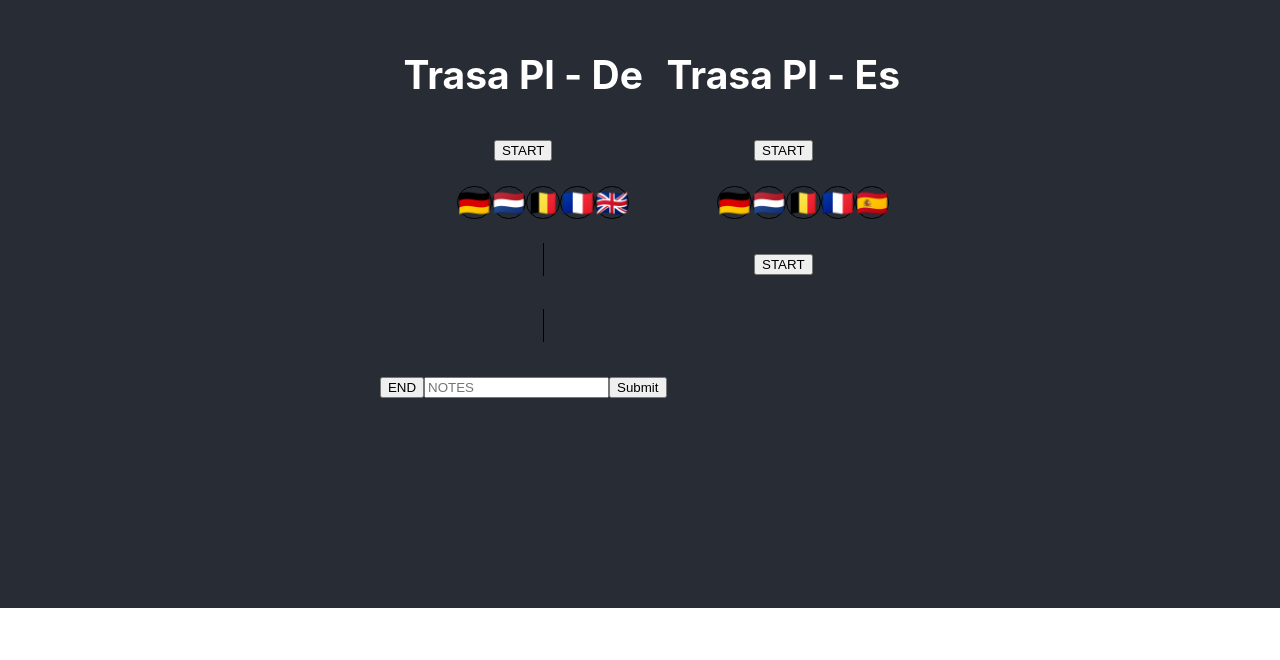
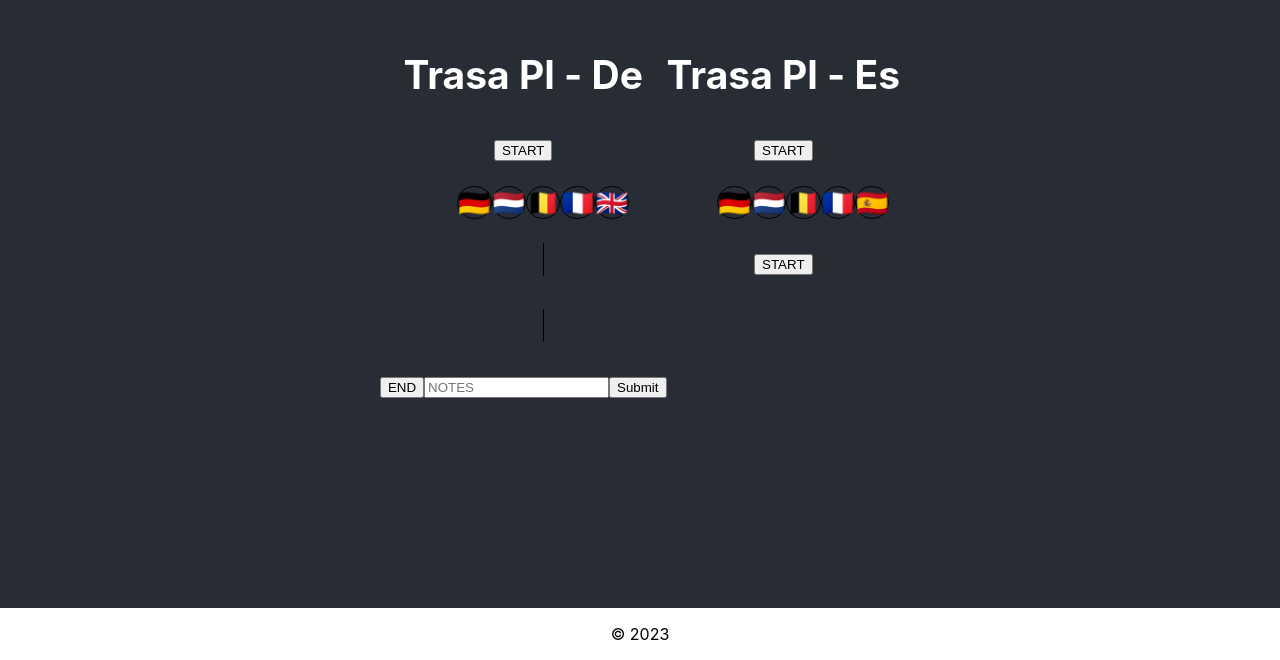
Before and after one commit to qolvap/driver-app, a React (Create React App) app: page / in a window 1280 px wide. Shown: the part 192-852 px from the top of the page. Before the commit the page ends 800 px from the top, so only its background shows below. Built offline with nearby package versions, Linux system fonts and the light colour scheme.

Commit message:
checking the last changes

```diff
--- a/src/App.tsx
+++ b/src/App.tsx
@@ -1,5 +1,6 @@
 import React from 'react';
 import FlagList  from './components/FlagsList.tsx';
+import CopyrightNotice from './components/Copyright.tsx';
 import './App.css';
 
 function App() {
@@ -8,6 +9,7 @@ function App() {
       <header className="App-header">
       <FlagList />
       </header>
+      < CopyrightNotice />
     </div>
   );
 }
--- /dev/null
+++ b/src/components/Copyright.tsx
@@ -0,0 +1,13 @@
+import React from 'react';
+
+const CopyrightNotice: React.FC = () => {
+    const currentYear = new Date().getFullYear(); // Отримуємо поточний рік
+
+    return (
+      <div>
+        <p>&copy; {currentYear}</p>
+      </div>
+    );
+  };
+
+  export default CopyrightNotice;
```
